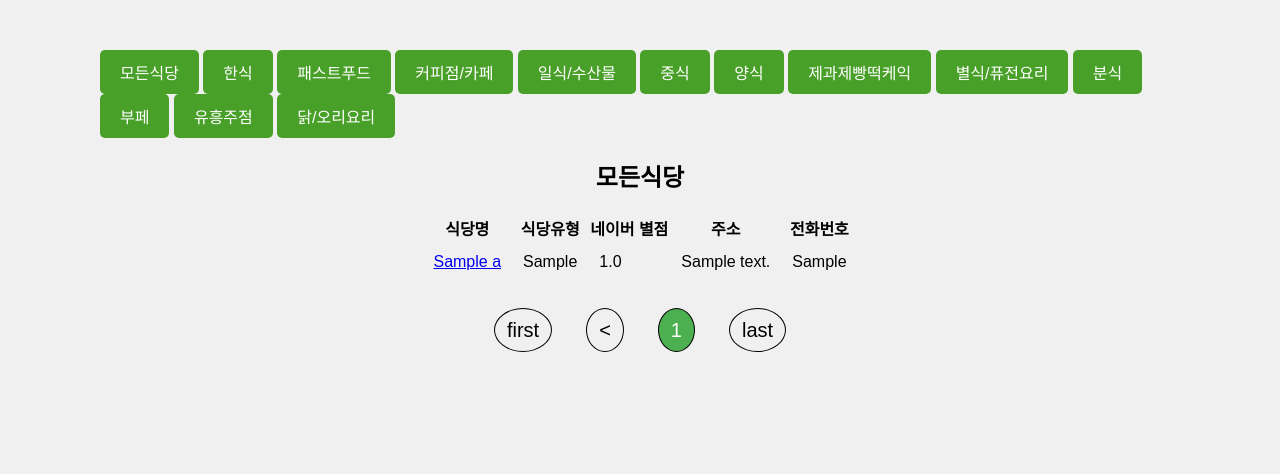
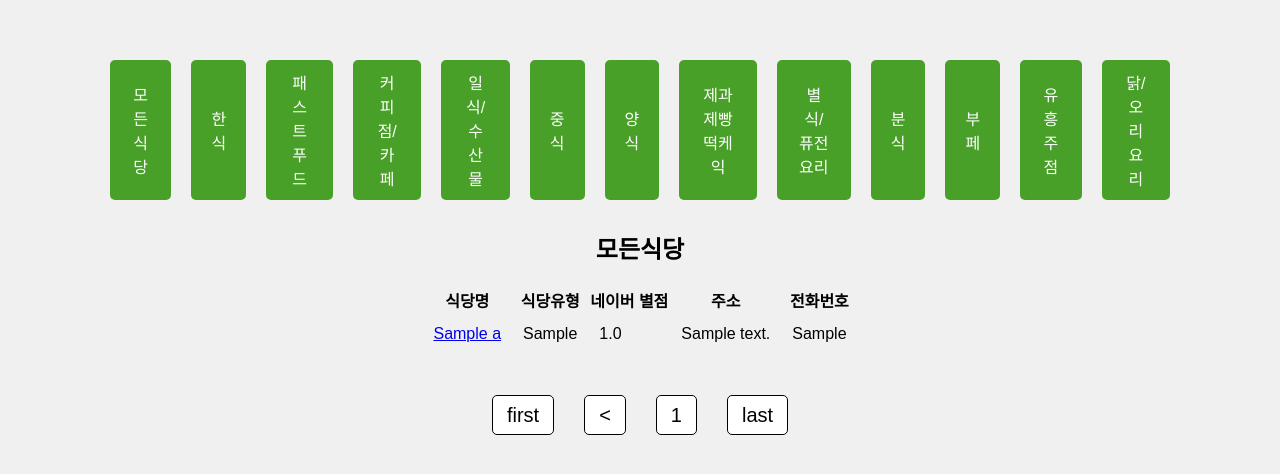
Before and after one commit to BigSsang/SejongFood, a Django app: page /main/cate/ in a window 1280 px wide. Shown: the part 50-524 px from the top of the page. Run offline with Django 4.2, Linux system fonts and the light colour scheme; tables that the repository leaves empty hold one stand-in row (values such as "Sample post"); parts of the project's set-up code (start-up, migrations or seed data) failed here and were passed over.

Commit message:
버튼수정

```diff
--- a/main/static/css/cate.css
+++ b/main/static/css/cate.css
@@ -15,11 +15,17 @@ main {
 	margin: 100px 100px 0px 100px;
 }
 
+form {
+    display: flex;
+    justify-content: center;
+}
+
 /* 버튼 색이랑 크기조절 */
 button {
     background-color: #289102d4;
     color: #ffffff;
     border: none;
+    margin: 10px;
     padding: 10px 20px;
     font-size: 16px;
     border-radius: 5px;
@@ -53,7 +59,7 @@ td {
     list-style: none;
     display: inline-block;
     padding: 0;
-    margin-top:20px
+    margin:40px 0 40px;
 }
 
 /* 페이징 마다 간격 및 글자 크기 */
@@ -66,43 +72,27 @@ td {
     line-height: 1.5;
 }
 
-.model .num{
-    background-color : #4CAF50;
-    color: #ffffff;
+/* 번호 및 화살표,첫,끝 모양+색 */
+.pagination a {
+    color: black;
+    text-decoration: none;
+    padding: 8px 14px;
+    margin: 0;
+    border-radius: 5px;
+    background-color: white;
+    border: 1px solid black;
 }
 
-/* .model .num:hover{
-    background-color : #4CAF50;
-    color: #ffffff;
-} */
-
-.pagination a {
-    color: black;
-    float: left;
-    padding: 6px 12px;
-    text-decoration: none;
-    border-radius: 50%;
-    margin: 0 2px;
-    border: 1px solid #000000;
-  }
-
-/* 클릭했을때 색 변함 */
-.pagination a:active{
+/* 마우스 올리면 색 변함 */
+.pagination a:hover {
     background-color: #4CAF50;
     color: white;
-    border: 1px solid #4CAF50;
+    border: 1px solid black;
 }
 
-/* 첫페이지로 */
-.first{
-    margin-right: 15px;
-}
-
-/* 마지막페이지로 */
-.last{
-    margin-left: 15px;
-}
-
-.first:hover, .last:hover, .left:hover, .right:hover{
-    color: #2e9cdf;
-}
+/* 이전/다음 버튼 스타일
+.pagination .arrow.disabled {
+    color: gray;
+    pointer-events: none;
+    background-color: #f8f9fa;
+} */
--- a/templates/main/cate.html
+++ b/templates/main/cate.html
@@ -61,9 +61,7 @@
                 <li class="page-item"><a class="num" href="?cates={{cate_title}}&page={{ pr }}">{{ pr }}</a></li>
                 {% endfor %}
                 {% if page_info.endPage != page_info.totalPage %}
-                    <li>
-                        <a href="?cates={{cate_title}}&page={{page_info.currentPage|add:10}}" class="arrow right">&gt</a>
-                    </li>
+                <li> <a href="?cates={{cate_title}}&page={{page_info.currentPage|add:10}}" class="arrow right">&gt</a></li>
                 {% endif %}
                 <li><a href="?cates={{cate_title}}&page={{ page_info.totalPage}}" class="last">last</a></li>
             </ul>
```
